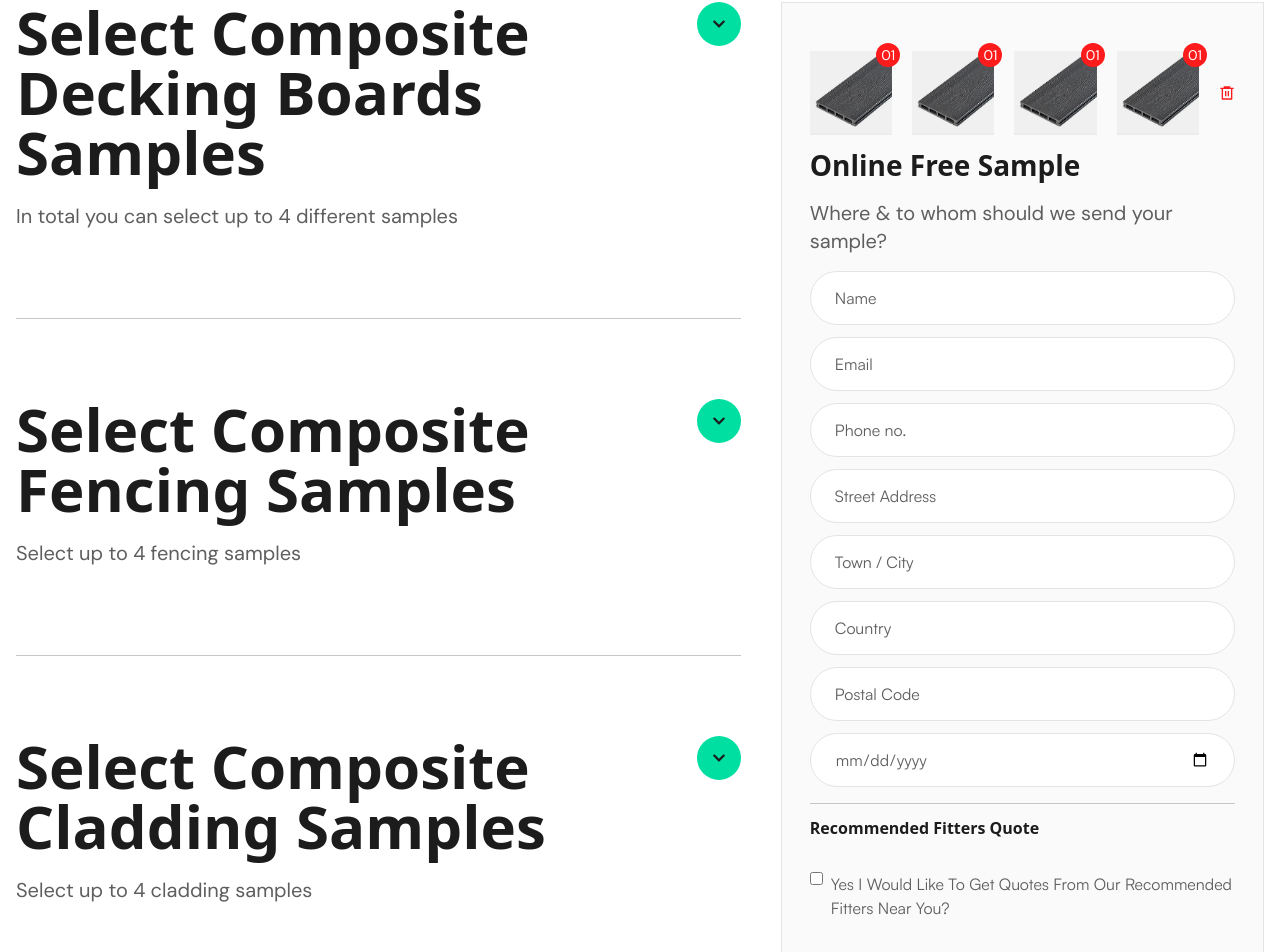
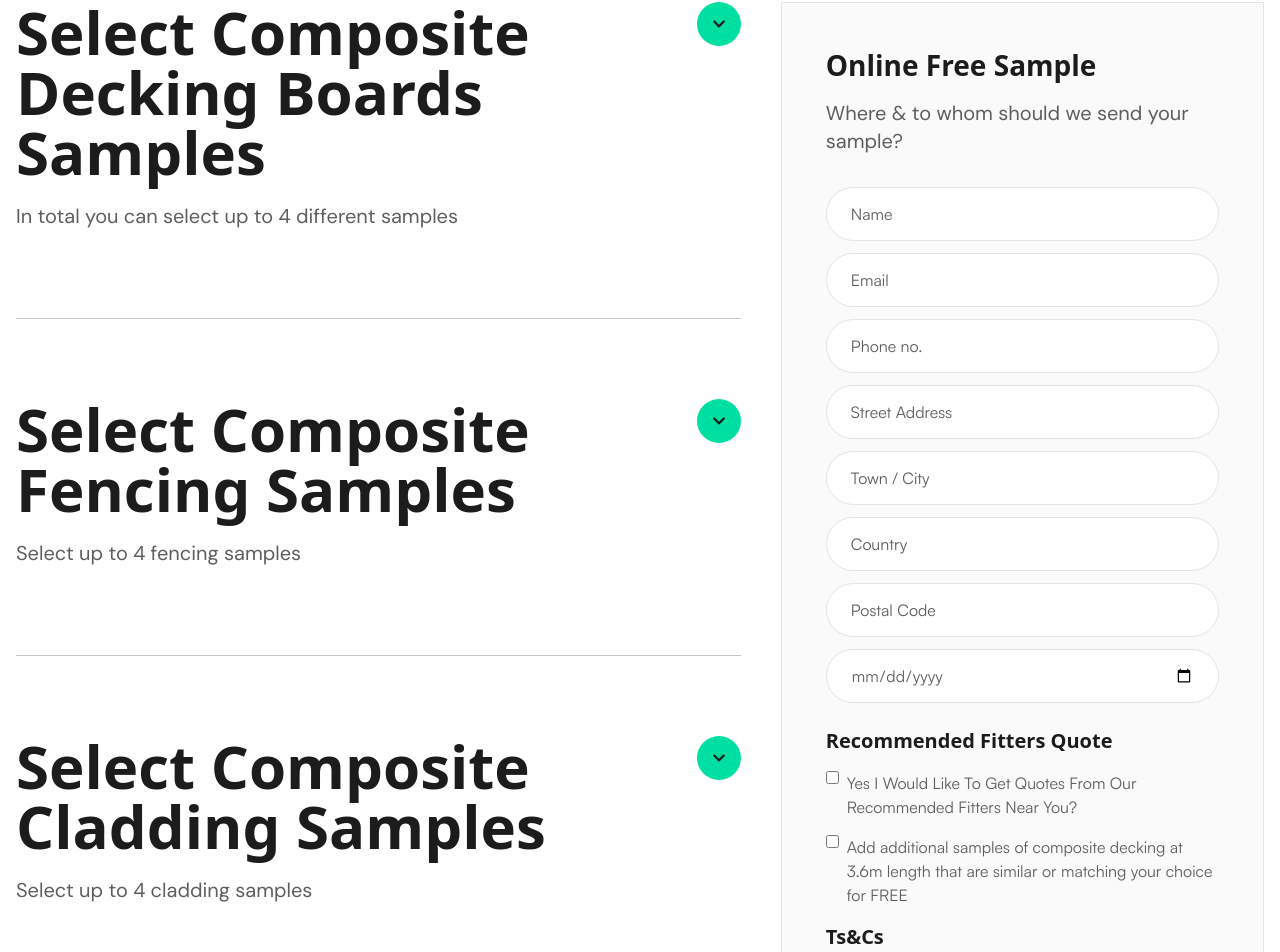
Before and after one commit to mufaqar/composite_woo, a Next.js app: page /sample-product in a window 1280 px wide. Shown: the part 771-1723 px from the top of the page. Built offline with nearby package versions, Linux system fonts and the light colour scheme.

Commit message:
Form submiting code

```diff
--- a/components/Sample/SampleForm.tsx
+++ b/components/Sample/SampleForm.tsx
@@ -3,132 +3,98 @@
 import Image from "next/image";
 import { RiDeleteBin6Line } from "react-icons/ri";
 
-interface FormData {
-    name: string;
-    email: string;
-    address: string;
-    phone: string;
-    postCode: string;
-    projectType: string;
-    filters: boolean;
-    terms: boolean;
+interface SampleFormProps {
+    formData: any;
+    onChange: (e: React.ChangeEvent<HTMLInputElement | HTMLSelectElement>) => void;
+    onSubmit: (e: React.FormEvent) => void;
+    accordionData: any[];
+    selectedSamples: string[];
+    onRemoveSample: () => void;
 }
 
-interface SampleFormProps {
-    formData: FormData;
-    onChange: (e: React.ChangeEvent<HTMLInputElement | HTMLSelectElement>) => void;
-    onSubmit: (e: React.FormEvent) => void;
-}
+export default function SampleForm({
+    formData,
+    onChange,
+    onSubmit,
+    accordionData,
+    selectedSamples,
+    onRemoveSample,
+}: SampleFormProps) {
+    const hasSamples = selectedSamples.length > 0;
 
-export default function SampleForm({ formData, onChange, onSubmit }: SampleFormProps) {
+    // ✅ Collect all products from all accordion sections
+    const allProducts = accordionData.flatMap((section) => section.products);
+
+    // ✅ Filter only selected products
+    const selectedProducts = allProducts.filter((p) =>
+        selectedSamples.includes(p.name)
+    );
+
     return (
-        <form onSubmit={onSubmit} className="bg-background/50 border border-[#E4E4E4] md:py-12 md:px-7 p-6 space-y-4">
-            <div>
-                <div className="flex gap-5">
-                    <div className={`relative transition-all ${formData ? "" : ""}`}>
-                        <span className="absolute -top-2 -right-2 bg-[#FE1B1B] rounded-full w-6 h-6 flex justify-center items-center text-white text-sm font-normal font-Satoshi">01</span>
-                        <Image src="/images/dark.png" alt={`name`} width={74} height={74} className="w-full" />
-                    </div>
-                    <div className={`relative transition-all ${formData ? "" : ""}`}>
-                        <span className="absolute -top-2 -right-2 bg-[#FE1B1B] rounded-full w-6 h-6 flex justify-center items-center text-white text-sm font-normal font-Satoshi">01</span>
-                        <Image src="/images/dark.png" alt={`name`} width={74} height={74} className="w-full" />
-                    </div>
-                    <div className={`relative transition-all ${formData ? "" : ""}`}>
-                        <span className="absolute -top-2 -right-2 bg-[#FE1B1B] rounded-full w-6 h-6 flex justify-center items-center text-white text-sm font-normal font-Satoshi">01</span>
-                        <Image src="/images/dark.png" alt={`name`} width={74} height={74} className="w-full" />
-                    </div>
-                    <div className={`relative transition-all ${formData ? "" : ""}`}>
-                        <span className="absolute -top-2 -right-2 bg-[#FE1B1B] rounded-full w-6 h-6 flex justify-center items-center text-white text-sm font-normal font-Satoshi">01</span>
-                        <Image src="/images/dark.png" alt={`name`} width={74} height={74} className="w-full" />
-                    </div>
-                    <button>
-                        <RiDeleteBin6Line className="text-[#FE1B1B]" />
+        <form onSubmit={onSubmit}
+            className="bg-background/50 md:px-11 py-12 p-6 border border-[#E4E4E4]" >
+            {hasSamples &&
+                <div className="flex gap-5 md:mb-10 mb-6">
+                    {selectedProducts.map((p, index) => (
+                        <div key={p.id} className="relative w-20 h-20">
+                            <span className="absolute -top-2 -right-2 bg-[#FE1B1B] rounded-full w-6 h-6 flex justify-center items-center text-white text-sm font-normal">
+                                {String(index + 1).padStart(2, "0")}
+                            </span>
+                            <Image
+                                src={p.image}
+                                alt={p.name}
+                                width={80}
+                                height={80}
+                                className="w-full h-full object-cover"
+                            />
+                        </div>
+                    ))}
+                    <button
+                        type="button"
+                        onClick={onRemoveSample}
+                        className="flex items-center gap-2 text-red-600 hover:text-red-700 text-sm"
+                    >
+                        <RiDeleteBin6Line />
                     </button>
                 </div>
-            </div>
+            }
+
+            {/* 🧾 Form Fields */}
             <div>
-                <h3 className="md:text-[28px] md:leading-none text-lg font-semibold text-title font-DM_Sans mb-5">Online Free Sample</h3>
+                <h3 className="md:text-[28px] md:leading-none text-lg font-semibold text-title font-DM_Sans mb-5">
+                    Online Free Sample
+                </h3>
                 <p className="md:text-xl text-sm font-normal text-description font-Satoshi">
                     Where & to whom should we send your sample?
                 </p>
             </div>
-            <div className="grid grid-cols-1 gap-3">
-                <input
-                    type="text"
-                    name="name"
-                    id="name"
-                    placeholder="Name"
-                    onChange={onChange}
-                    className="text-base font-normal text-description font-Satoshi placeholder:text-description border border-[#E4E4E4] bg-white rounded-full px-6 py-3.5 w-full outline-none focus:border-secondary"
-                    required
-                />
-                <input
-                    type="email"
-                    name="email"
-                    id="email"
-                    placeholder="Email"
-                    onChange={onChange}
-                    className="text-base font-normal text-description font-Satoshi placeholder:text-description border border-[#E4E4E4] bg-white rounded-full px-6 py-3.5 w-full outline-none focus:border-secondary"
-                    required
-                />
-                <input
-                    type="tel"
-                    name="phone"
-                    id="phone"
-                    placeholder="Phone no."
-                    onChange={onChange}
-                    className="text-base font-normal text-description font-Satoshi placeholder:text-description border border-[#E4E4E4] bg-white rounded-full px-6 py-3.5 w-full outline-none focus:border-secondary"
-                    required
-                />
-                <input
-                    type="text"
-                    name="address"
-                    id="address"
-                    placeholder="Street Address"
-                    onChange={onChange}
-                    className="text-base font-normal text-description font-Satoshi placeholder:text-description border border-[#E4E4E4] bg-white rounded-full px-6 py-3.5 w-full outline-none focus:border-secondary"
-                    required
-                />
-                <input
-                    type="text"
-                    name="city"
-                    id="city"
-                    placeholder="Town / City"
-                    onChange={onChange}
-                    className="text-base font-normal text-description font-Satoshi placeholder:text-description border border-[#E4E4E4] bg-white rounded-full px-6 py-3.5 w-full outline-none focus:border-secondary"
-                    required
-                />
-                <input
-                    type="text"
-                    name="country"
-                    id="country"
-                    placeholder="Country"
-                    onChange={onChange}
-                    className="text-base font-normal text-description font-Satoshi placeholder:text-description border border-[#E4E4E4] bg-white rounded-full px-6 py-3.5 w-full outline-none focus:border-secondary"
-                    required
-                />
-                <input
-                    type="text"
-                    name="postcode"
-                    id="postcode"
-                    placeholder="Postal Code"
-                    onChange={onChange}
-                    className="text-base font-normal text-description font-Satoshi placeholder:text-description border border-[#E4E4E4] bg-white rounded-full px-6 py-3.5 w-full outline-none focus:border-secondary"
-                    required
-                />
-                <input
-                    type="date"
-                    name="startdate"
-                    id="startdate"
-                    placeholder="Project Start Date"
-                    onChange={onChange}
-                    className="text-base font-normal text-description font-Satoshi placeholder:text-description border border-[#E4E4E4] bg-white rounded-full px-6 py-3.5 w-full outline-none focus:border-secondary"
-                    required
-                />
+
+            <div className="grid grid-cols-1 gap-3 mt-8">
+                {[
+                    { name: "name", placeholder: "Name", type: "text" },
+                    { name: "email", placeholder: "Email", type: "email" },
+                    { name: "phone", placeholder: "Phone no.", type: "tel" },
+                    { name: "address", placeholder: "Street Address", type: "text" },
+                    { name: "city", placeholder: "Town / City", type: "text" },
+                    { name: "country", placeholder: "Country", type: "text" },
+                    { name: "postcode", placeholder: "Postal Code", type: "text" },
+                    { name: "startdate", placeholder: "Project Start Date", type: "date" },
+                ].map(({ name, placeholder, type }) => (
+                    <input
+                        key={name}
+                        type={type}
+                        name={name}
+                        placeholder={placeholder}
+                        onChange={onChange}
+                        className="text-base font-normal text-description font-Satoshi placeholder:text-description border border-[#E4E4E4] bg-white rounded-full px-6 py-3.5 w-full outline-none focus:border-secondary"
+                        required
+                    />
+                ))}
             </div>
 
-            <div className="border-t border-[#C6C6C6] pt-3 space-y-2">
-                <h3 className="md:text-base text-xs font-bold text-title font-DM_Sans capitalize mb-8">
+            {/* 🧩 Checkboxes Section */}
+            <div className=" pt-6 space-y-4">
+                <h3 className="md:text-xl text-xs font-bold text-title font-DM_Sans capitalize">
                     Recommended Fitters Quote
                 </h3>
                 <label className="flex items-start gap-2 text-base font-normal text-description font-Satoshi">
@@ -141,7 +107,7 @@ export default function SampleForm({ formData, onChange, onSubmit }: SampleFormP
                     Yes I Would Like To Get Quotes From Our Recommended Fitters Near You?
                 </label>
 
-                <label className="flex items-start gap-2 text-base font-normal text-description font-Satoshi my-10">
+                <label className="flex items-start gap-2 text-base font-normal text-description font-Satoshi my-4">
                     <input
                         type="checkbox"
                         name="terms"
@@ -149,26 +115,29 @@ export default function SampleForm({ formData, onChange, onSubmit }: SampleFormP
                         onChange={onChange}
                         required
                     />
-                    Add additional samples of composite decking at 3.6m length that are similar or matching your choice for FREE
+                    Add additional samples of composite decking at 3.6m length that are
+                    similar or matching your choice for FREE
                 </label>
 
-                 <h3 className="md:text-base text-xs font-bold text-title font-DM_Sans capitalize mb-8">
+                <h3 className="md:text-xl text-xs font-bold text-title font-DM_Sans capitalize">
                     Ts&Cs
                 </h3>
                 <label className="flex items-start gap-2 text-base font-normal text-description font-Satoshi">
                     <input
                         type="checkbox"
-                        name="filters"
-                        checked={formData.filters}
+                        name="agreement"
+                        checked={formData.agreement}
                         onChange={onChange}
                     />
-                    I Allow Composite warehouse to collect and use my information to communicate with me about my order and relevant marketing message in accordance with their terms & conditions
+                    I Allow Composite Warehouse to collect and use my information to
+                    communicate with me about my order and relevant marketing messages in
+                    accordance with their terms & conditions.
                 </label>
             </div>
 
             <button
                 type="submit"
-                className="w-fit bg-secondary text-white rounded-full px-6 py-3 font-bold hover:bg-primary transition-all"
+                className="mt-6 w-fit bg-secondary text-white rounded-full px-6 py-3 font-bold hover:bg-primary transition-all"
             >
                 Order Sample
             </button>
--- a/components/Sample/SampleRequestForm.tsx
+++ b/components/Sample/SampleRequestForm.tsx
@@ -43,7 +43,7 @@ const accordionData = [
 
 export default function SampleRequestForm() {
   const [expanded, setExpanded] = useState<string[]>([]);
-  const [selectedSamples, setSelectedSamples] = useState<{ [key: string]: number[] }>({});
+  const [selectedSamples, setSelectedSamples] = useState<string[]>([]); // ✅ now stores NAMES
   const [formData, setFormData] = useState({
     name: "",
     email: "",
@@ -61,24 +61,28 @@ export default function SampleRequestForm() {
     );
   };
 
-  const handleSampleSelect = (sectionTitle: string, id: number) => {
+  // ✅ Global selection limit (4 total) - using names
+  const handleSampleSelect = (sampleName: string) => {
     setSelectedSamples((prev) => {
-      const current = prev[sectionTitle] || [];
-      if (current.includes(id)) {
-        return { ...prev, [sectionTitle]: current.filter((sample) => sample !== id) };
-      } else if (current.length < 4) {
-        return { ...prev, [sectionTitle]: [...current, id] };
+      if (prev.includes(sampleName)) {
+        return prev.filter((name) => name !== sampleName);
+      } else if (prev.length < 4) {
+        return [...prev, sampleName];
       } else {
-        alert("You can select up to 4 samples only per category");
+        alert("You can select up to 4 samples total.");
         return prev;
       }
     });
   };
 
+  // ✅ Remove all selected samples
+  const handleRemoveSample = () => {
+    setSelectedSamples([]);
+  };
+
   const handleChange = (e: React.ChangeEvent<HTMLInputElement | HTMLSelectElement>) => {
     const target = e.target as HTMLInputElement;
     const { name, value, type, checked } = target;
-
     setFormData((prev) => ({
       ...prev,
       [name]: type === "checkbox" ? checked : value,
@@ -104,8 +108,8 @@ export default function SampleRequestForm() {
               products={section.products}
               expanded={expanded.includes(section.title)}
               onToggle={() => handleAccordionToggle(section.title)}
-              selectedSamples={selectedSamples[section.title] || []}
-              onSampleSelect={(id) => handleSampleSelect(section.title, id)}
+              selectedSamples={selectedSamples}
+              onSampleSelect={(name) => handleSampleSelect(name)}
             />
           ))}
         </div>
@@ -116,6 +120,9 @@ export default function SampleRequestForm() {
             formData={formData}
             onChange={handleChange}
             onSubmit={handleSubmit}
+            accordionData={accordionData}
+            selectedSamples={selectedSamples}
+            onRemoveSample={handleRemoveSample}
           />
         </div>
       </div>
--- a/package.json
+++ b/package.json
@@ -12,6 +12,7 @@
     "@reduxjs/toolkit": "^2.9.0",
     "framer-motion": "^12.23.22",
     "next": "15.5.0",
+    "nodemailer": "^7.0.9",
     "react": "19.1.0",
     "react-dom": "19.1.0",
     "react-icons": "^5.5.0",
```
Also changed, not shown: components/Sample/AccordionSection.tsx (+4 -4 lines), 1 other file (tests, documents, lock files or other folders).
